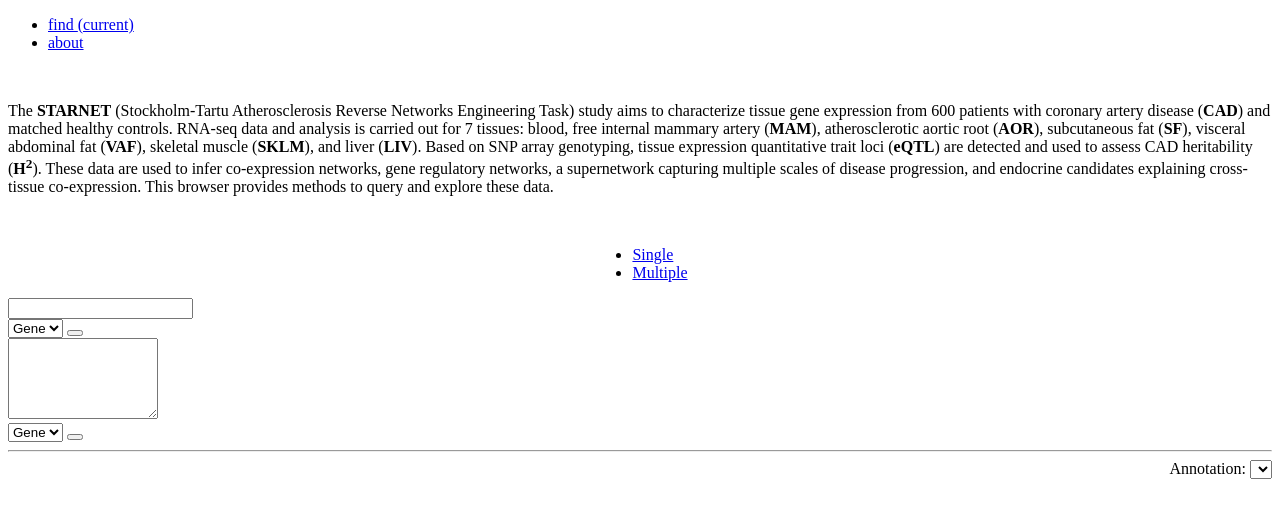
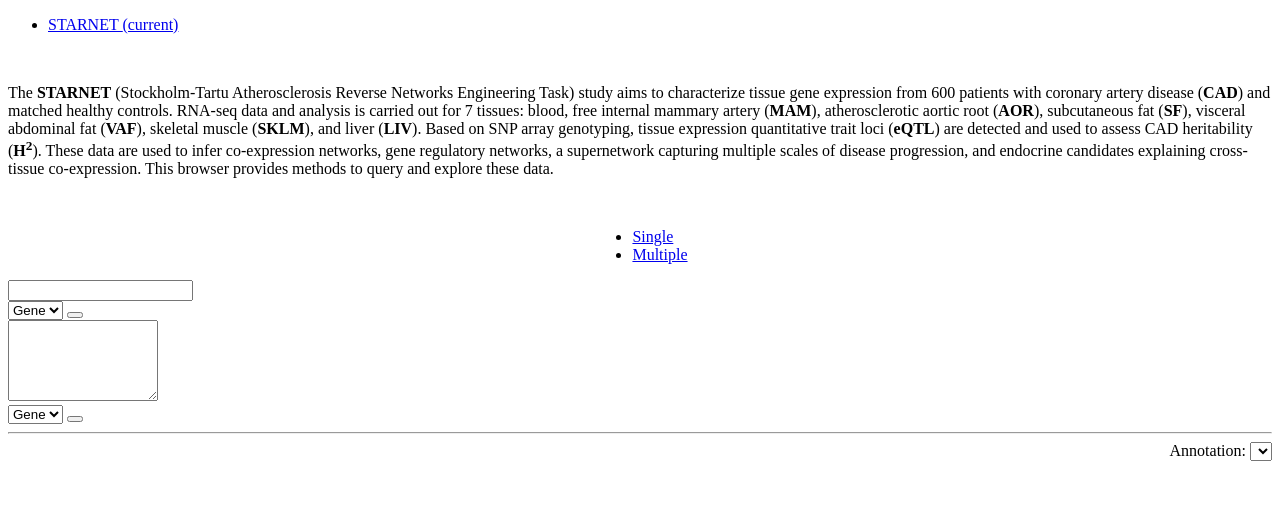
Before and after one commit to skoplev/starnet-site, a Flask app: page / in a window 1280 px wide. Shown: the top 522 px of the page. Run offline with Flask 2, Linux system fonts and the light colour scheme; lists and menus that the app fills with data are empty; some libraries are stand-ins or nearby versions.

Commit message:
Simplified navigation. Added parapgraph to tooltip on landing page.

```diff
--- a/app/templates/base.html
+++ b/app/templates/base.html
@@ -52,11 +52,11 @@
 
 	<ul class="navbar-nav mr-auto">
 		<li class="nav-item active">
-			<a class="nav-link" href="/">find <span class="sr-only">(current)</span></a>
+			<a class="nav-link" href="/">STARNET <span class="sr-only">(current)</span></a>
 		</li>
-		<li class="nav-item">
-			<a class="nav-link" href="/about">about</a>
-		</li>
+		<!-- <li class="nav-item"> -->
+			<!-- <a class="nav-link" href="/about">about</a> -->
+		<!-- </li> -->
 	</ul>
 </nav>
 
--- a/app/templates/index.html
+++ b/app/templates/index.html
@@ -89,6 +89,7 @@
 		<p>Each <b>node</b> corresponds to a co-expression module inferred based on RNA-seq data from Coronary Artery Disease (CAD) patients. Multiple tissues with relevance to cardiometabolic disorders are included in this analysis. Modules containing more than 5% transcripts from heterogenous tissues are termed 'cross-tissue'. Modules are refferred to by integer IDs 1-224.</p>
 		<p>The <b>edges</b> are directed interactions from a Bayesian network inferred from the 'eigengenes' of the co-expression modules.</p>
 		<p>The supernework <b>layout</b> is estimated using the Sugiyama layout algorithm. Overall, it clusters co-expression modules according to the tissues.</p>
+		<p>The annotation of each co-expression module node reflects the primary tissue and optionally various enrichment analyses of clinical phenotypes and genetic associations.</p>
 		">
 	</i>
 
```
